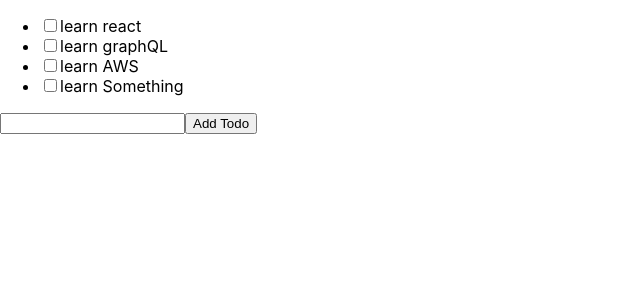
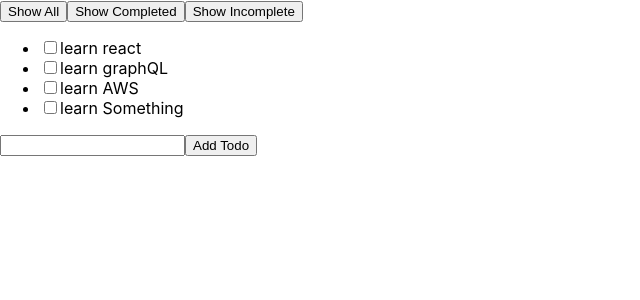
Before and after one commit to guptaprav/reactContext, a React (Create React App) app: page / in a window 1280 px wide. Shown: the top 300 px of the page, without its empty margins (0-640 px from the left). Built offline with nearby package versions, Linux system fonts and the light colour scheme.

Commit message:
useReducer hook, state, action, reducer

```diff
--- a/src/App.js
+++ b/src/App.js
@@ -1,4 +1,19 @@
-import React, { useState } from 'react';
+import React, { useState, useReducer } from 'react';
+
+const filterReducer = (state, action) => {
+  const { type } = action;
+
+  switch (type) {
+    case 'SHOW_ALL':
+      return 'ALL';
+    case 'SHOW_COMPLETED':
+      return 'COMPLETE';
+    case 'SHOW_INCOMPLETE':
+      return 'INCOMPLETE';
+    default:
+      throw new Error();
+  }
+};
 
 const initialTodos = [
   {
@@ -24,9 +39,35 @@ const initialTodos = [
 ];
 
 const App = () => {
+  const [filter, dispatchFilter] = useReducer(filterReducer, 'ALL');
   const [todos, setTodos] = useState(initialTodos);
   const [task, setTask] = useState('');
 
+  const handleShowAll = () => {
+    dispatchFilter({ type: 'SHOW_ALL' });
+  };
+
+  const handleShowCompleted = () => {
+    dispatchFilter({ type: 'SHOW_COMPLETED' });
+  };
+
+  const handleShowIncomplete = () => {
+    dispatchFilter({ type: 'SHOW_INCOMPLETE' })
+  };
+
+  const filteredTodos = todos.filter(todo => {
+    if(filter === 'ALL') {
+      return true;
+    }
+    if(filter === 'COMPLETE' && todo.complete) {
+      return true;
+    }
+    if(filter === 'INCOMPLETE' && !todo.complete) {
+      return true;
+    }
+
+    return false;
+  })
   const handleInputChange = evt => {
     setTask(evt.target.value);
   };
@@ -67,9 +108,14 @@ const App = () => {
 
   return (
     <div className="App">
+      <div>
+        <button type="button" onClick={handleShowAll}>Show All</button>
+        <button type="button" onClick={handleShowCompleted}>Show Completed</button>
+        <button type="button" onClick={handleShowIncomplete}>Show Incomplete</button>
+      </div>
       <ul>
         {
-          todos.map(todo => (
+          filteredTodos.map(todo => (
             <li key={todo.id}>
               <label>
                 <input
```
